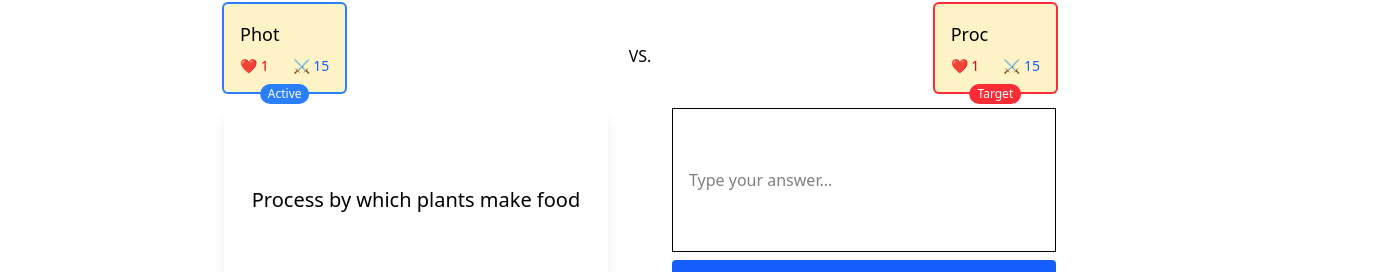
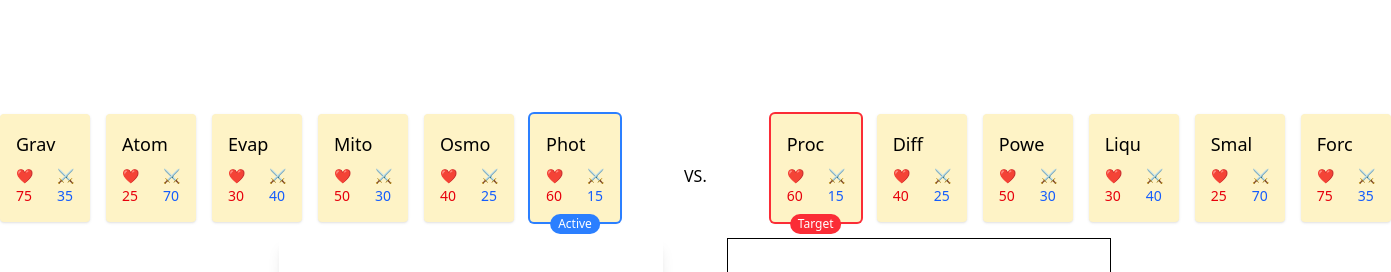
Before and after one commit to AidanSchmitigal/flashcard-royale, a SvelteKit app: page /play/1 in a window 1280 px wide. Shown: the part 232-504 px from the top of the page, 1391 px wide, since content can reach past the window. Built offline with nearby package versions, Linux system fonts and the light colour scheme; no server answers.

Commit message:
fixed bugs with selecting game and storing results

```diff
--- a/src/lib/client/game/index.ts
+++ /dev/null
@@ -1,17 +0,0 @@
-export type Card = {
-	id: string;
-	term: string;
-	definition: string;
-	hp: number;
-	damage: number;
-};
-
-export function createCardFromFlashcard(term: string, definition: string, health: number, damage: number): Card {
-	return {
-		id: crypto.randomUUID(),
-		term,
-		definition,
-		hp: health,
-		damage: damage
-	};
-}
--- a/src/lib/client/game/mockDeck.ts
+++ /dev/null
@@ -1,8 +0,0 @@
-export const mockDeck = [
-    {
-        term: 'Photosynthesis',
-        definition: 'Process by which plants make food',
-        health: 1,  // High health as it's a fundamental, sustainable process
-        damage: 15    // Moderate damage as it's constructive, not destructive
-    }
-];
--- a/src/lib/components/ImportDeckModal.svelte
+++ b/src/lib/components/ImportDeckModal.svelte
@@ -1,7 +1,7 @@
 <!-- src/lib/components/ImportDeckModal.svelte -->
 <script lang="ts">
 	import { auth } from '$lib/client/firebase';
-	import { createDeck } from '$lib/client/game/data';
+	import { createDeck } from '../../routes/play/[gameId]/game/data';
 	import { gen_url, get_cards, parse_url } from '$lib/client/quizlet/request_quizlet';
 	import { createEventDispatcher } from 'svelte';
 	import { slide } from 'svelte/transition';
--- a/src/routes/play/+page.svelte
+++ b/src/routes/play/+page.svelte
@@ -166,7 +166,7 @@
                             </div>
                             <div class="px-5 pb-4 flex space-x-2">
                                 <a
-                                    href={`/game/${deck.id}`}
+                                    href={`/play/${deck.id}`}
                                     class="flex-1 bg-indigo-600 text-white text-center py-2 px-4 rounded-md hover:bg-indigo-700"
                                 >
                                     Play
@@ -201,7 +201,7 @@
                             </div>
                             <div class="px-5 pb-4 flex space-x-2">
                                 <a
-                                    href={`/game/${deck.id}`}
+                                    href={`/play/${deck.id}`}
                                     class="flex-1 bg-indigo-600 text-white text-center py-2 px-4 rounded-md hover:bg-indigo-700"
                                 >
                                     Play
--- a/src/routes/play/[gameId]/+page.svelte
+++ b/src/routes/play/[gameId]/+page.svelte
@@ -1,11 +1,11 @@
 <script lang="ts">
 	import { onMount } from 'svelte';
-	import { mockDeck } from '$lib/client/game/mockDeck';
-	import { createCardFromFlashcard } from '$lib/client/game/index';
-	import { BattleManager } from '$lib/client/game/manager';
-	import { validateAnswer } from '$lib/client/game/validation';
+	import { mockDeck } from './game/mockDeck';
+	import { createCardFromFlashcard } from './game/index';
+	import { BattleManager } from './game/manager';
+	import { validateAnswer } from './game/validation';
 	import { fade, fly } from 'svelte/transition';
-	import { addGameHistory, getGames } from '$lib/client/game/data';
+	import { addGameHistory, getGames } from './game/data';
 	import { auth, db } from '$lib/client/firebase';
 	import { doc, getDoc, updateDoc, increment } from 'firebase/firestore';
 
@@ -128,7 +128,15 @@
 		// Process turn with the result
 		const result = battle.processTurn(correct);
 		if (result.done) {
-			addGameHistory({ deckId, moves: battle.playerHistory, time: new Date() });
+			addGameHistory({
+				id: crypto.randomUUID(),
+				ownerId: auth.currentUser?.uid || '',
+				deckId,
+				moves: battle.playerHistory,
+				time: new Date(),
+				createdAt: new Date(),
+				won: gameResult === 'victory'
+			});
 		}
 
 		logs = [result.log, ...logs];
--- a/src/lib/client/game/data.ts
+++ b/src/routes/play/[gameId]/game/data.ts
@@ -1,5 +1,6 @@
 import { addDoc, collection, doc, getDocs, query, setDoc, where } from 'firebase/firestore';
-import { db } from '../firebase';
+import type { Deck, GameHistory } from './index';
+import { db } from '$lib/client/firebase';
 
 const games = collection(db, 'games');
 const decks = collection(db, 'decks');
--- /dev/null
+++ b/src/routes/play/[gameId]/game/index.ts
@@ -0,0 +1,36 @@
+export type Card = {
+	id: string;
+	term: string;
+	definition: string;
+	hp: number;
+	damage: number;
+};
+
+export function createCardFromFlashcard(term: string, definition: string, health: number, damage: number): Card {
+	return {
+		id: crypto.randomUUID(),
+		term,
+		definition,
+		hp: health,
+		damage: damage
+	};
+}
+
+// define deck
+export type Deck = {
+	id: string;
+	name: string;
+	ownerId: string;
+	cards: Card[];
+};
+
+// defing GameHistory like addGameHistory({ deckId, moves: battle.playerHistory, time: new Date() });
+export type GameHistory = {
+	id: string;
+	deckId: string;
+	ownerId: string;
+	createdAt: Date;
+	won: boolean;
+	moves: boolean[];
+	time: Date;
+};
--- /dev/null
+++ b/src/routes/play/[gameId]/game/mockDeck.ts
@@ -0,0 +1,38 @@
+export const mockDeck = [
+    {
+        term: 'Photosynthesis',
+        definition: 'Process by which plants make food',
+        health: 60,  // High health as it's a fundamental, sustainable process
+        damage: 15    // Moderate damage as it's constructive, not destructive
+    },
+    {
+        term: 'Osmosis',
+        definition: 'Diffusion of water through a membrane',
+        health: 40,   // Medium health as it's a passive process
+        damage: 25    // Good damage as it can create significant pressure
+    },
+    {
+        term: 'Mitochondria',
+        definition: 'Powerhouse of the cell',
+        health: 50,  // Good health as it's vital and resilient
+        damage: 30    // High damage - it's the powerhouse after all!
+    },
+    {
+        term: 'Evaporation',
+        definition: 'Liquid turning into gas',
+        health: 30,   // Lower health as it's a transient state
+        damage: 40    // High damage as it involves significant energy
+    },
+    {
+        term: 'Atom',
+        definition: 'Smallest unit of matter',
+        health: 25,   // Low health as individual atoms are small
+        damage: 70    // Very high damage - think atomic power!
+    },
+    {
+        term: 'Gravity',
+        definition: 'Force that attracts objects to Earth',
+        health: 75,  // Highest health as it's a fundamental force
+        damage: 35    // Good damage as it's a powerful but constant force
+    }
+];
```
Also changed, not shown: src/routes/play/[gameId]/game/manager.ts (renamed from src/lib/client/game/manager.ts), src/routes/play/[gameId]/game/validation.ts (renamed from src/lib/client/game/validation.ts).
